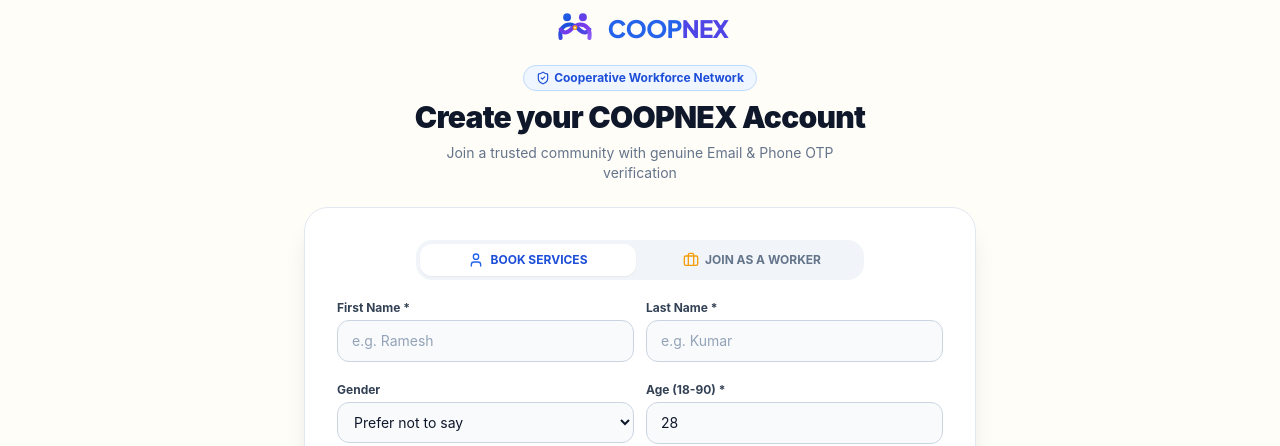
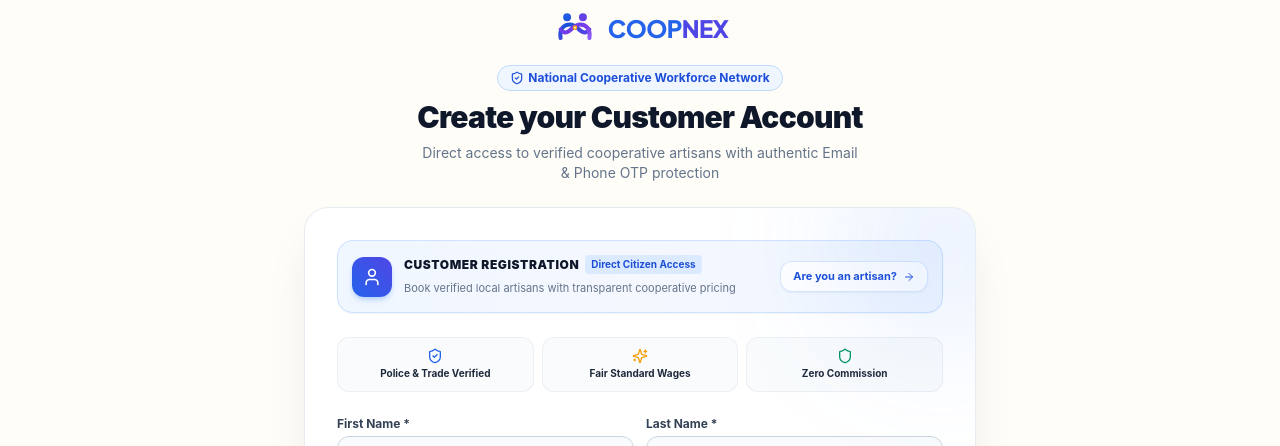
Before and after one commit to SanthoshPyaram/COOPNEX, a React (Vite) app in the folder frontend/: page /register in a window 1280 px wide. Shown: the part 146-592 px from the top of the page. Built offline with nearby package versions, Linux system fonts and the light colour scheme; no server answers.

Commit message:
fix(ui): remove worker role toggle from customer registration, enhance registration UI with animations, and fix home CTA destination

```diff
--- a/frontend/src/components/ProtectedRoute.tsx
+++ b/frontend/src/components/ProtectedRoute.tsx
@@ -13,10 +13,10 @@
   const location = useLocation();
 
   if (!isAuthenticated) {
-    if (location.pathname.startsWith("/admin") || allowedRoles?.includes("SUPER_ADMIN")) {
+    if (location.pathname.startsWith("/admin")) {
       return <Navigate to="/admin/login" state={{ from: location }} replace />;
     }
-    if (location.pathname.startsWith("/worker") || allowedRoles?.includes("WORKER")) {
+    if (location.pathname.startsWith("/worker")) {
       return <Navigate to="/worker/login" state={{ from: location }} replace />;
     }
     return <Navigate to="/login" state={{ from: location }} replace />;
--- a/frontend/src/pages/LandingPage.tsx
+++ b/frontend/src/pages/LandingPage.tsx
@@ -1517,7 +1517,7 @@
         </p>
         <div className="flex flex-wrap justify-center gap-3 pt-2">
           <Link
-            to="/app"
+            to="/services"
             className="btn-primary !min-h-[46px] !px-8 text-sm font-bold shadow-lg"
           >
             <span>{t("cta.bookBtn") || "Book Verified Service"}</span>
--- a/frontend/src/pages/RegisterPage.tsx
+++ b/frontend/src/pages/RegisterPage.tsx
@@ -15,23 +15,27 @@
   ShieldCheck,
   CheckCircle2,
   AlertCircle,
-  Briefcase,
   Eye,
   EyeOff,
   RotateCcw,
   Check,
-  Info
+  Info,
+  Sparkles,
+  Shield
 } from "lucide-react";
 
 export const RegisterPage: React.FC = () => {
   const navigate = useNavigate();
   const [searchParams] = useSearchParams();
-  const initialRole = searchParams.get("role") === "worker" ? "WORKER" : "CUSTOMER";
+
+  // Redirect worker inquiries directly to dedicated artisan onboarding
+  useEffect(() => {
+    if (searchParams.get("role") === "worker") {
+      navigate("/join-worker", { replace: true });
+    }
+  }, [searchParams, navigate]);
 
   const { registerCustomer, sendOtp, verifyOtp } = useAuth();
-
-  // Role Selection
-  const [selectedRole, setSelectedRole] = useState<"CUSTOMER" | "WORKER">(initialRole);
 
   // Personal Details
   const [firstName, setFirstName] = useState("");
@@ -253,20 +257,6 @@
 
     setIsSubmitting(true);
 
-    // If worker role selected, forward to worker onboarding
-    if (selectedRole === "WORKER") {
-      const query = new URLSearchParams({
-        name: `${firstName.trim()} ${lastName.trim()}`,
-        email: email.trim().toLowerCase(),
-        gender,
-        age,
-        authProviderUserId: authProviderUserId || "",
-        emailVerified: "true"
-      }).toString();
-      navigate(`/join-worker?${query}`);
-      return;
-    }
-
     const payload = {
       name: `${firstName.trim()} ${lastName.trim()}`,
       firstName: firstName.trim(),
@@ -311,7 +301,12 @@
         <LanguageDropdown variant="pill" />
       </div>
 
-      <div className="max-w-2xl mx-auto w-full space-y-6 relative z-10">
+      <motion.div
+        initial={{ opacity: 0, y: 15 }}
+        animate={{ opacity: 1, y: 0 }}
+        transition={{ duration: 0.4 }}
+        className="max-w-2xl mx-auto w-full space-y-6 relative z-10"
+      >
         {/* Brand Header */}
         <div className="text-center space-y-2">
           <Link to="/" className="inline-flex items-center gap-2.5">
@@ -320,19 +315,22 @@
           <div className="flex items-center justify-center gap-2">
             <span className="inline-flex items-center gap-1 bg-blue-50 dark:bg-blue-950/40 border border-blue-200 dark:border-blue-800 px-3 py-1 rounded-full text-xs font-bold text-blue-700 dark:text-blue-300">
               <ShieldCheck className="w-3.5 h-3.5" />
-              <span>Cooperative Workforce Network</span>
+              <span>National Cooperative Workforce Network</span>
             </span>
           </div>
           <h1 className="text-2xl sm:text-3xl font-black text-slate-900 dark:text-white tracking-tight">
-            Create your COOPNEX Account
+            Create your Customer Account
           </h1>
           <p className="text-xs sm:text-sm text-slate-500 dark:text-slate-400 max-w-md mx-auto">
-            Join a trusted community with genuine Email &amp; Phone OTP verification
+            Direct access to verified cooperative artisans with authentic Email &amp; Phone OTP protection
           </p>
         </div>
 
-        {/* Form Container */}
-        <div className="bg-white/95 dark:bg-slate-900/95 backdrop-blur-md rounded-3xl border border-slate-200 dark:border-slate-800 shadow-xl p-6 sm:p-8">
+        {/* Form Container with Ambient Glow and Glassmorphism */}
+        <div className="relative bg-white/95 dark:bg-slate-900/95 backdrop-blur-xl rounded-3xl border border-slate-200/80 dark:border-slate-800 shadow-2xl shadow-blue-950/10 p-6 sm:p-8 overflow-hidden">
+          {/* Ambient soft glow background decorations */}
+          <div className="absolute -top-20 -right-20 w-56 h-56 bg-blue-500/10 dark:bg-blue-500/15 rounded-full blur-3xl pointer-events-none" />
+          <div className="absolute -bottom-20 -left-20 w-56 h-56 bg-emerald-500/10 dark:bg-emerald-500/15 rounded-full blur-3xl pointer-events-none" />
           {accountCreatedUser ? (
             /* SUCCESS STATE */
             <div className="space-y-6 text-center py-4">
@@ -375,55 +373,59 @@
 
               <button
                 type="button"
-                onClick={() => navigate(selectedRole === "WORKER" ? "/worker" : "/app")}
+                onClick={() => navigate("/app")}
                 className="w-full max-w-md mx-auto bg-gradient-to-r from-blue-600 via-indigo-600 to-blue-700 hover:from-blue-700 hover:to-indigo-700 text-white font-black py-3 px-5 rounded-xl shadow-md transition-all flex items-center justify-center gap-2 cursor-pointer"
               >
-                <span>PROCEED TO COOPNEX DASHBOARD</span>
+                <span>PROCEED TO CUSTOMER DASHBOARD</span>
                 <ArrowRight className="w-4 h-4 text-amber-300" />
               </button>
             </div>
           ) : (
             /* MAIN REGISTRATION FORM */
             <form onSubmit={handleSubmit} className="space-y-5">
-              {/* Role Switcher */}
-              <div className="grid grid-cols-2 gap-2 p-1 bg-slate-100 dark:bg-slate-800 rounded-2xl max-w-md mx-auto">
-                <button
-                  type="button"
-                  onClick={() => setSelectedRole("CUSTOMER")}
-                  className={`py-2 px-3 rounded-xl text-xs font-bold flex items-center justify-center gap-1.5 transition-all cursor-pointer ${
-                    selectedRole === "CUSTOMER"
-                      ? "bg-white dark:bg-slate-700 text-blue-700 dark:text-blue-300 shadow-sm"
-                      : "text-slate-500 hover:text-slate-800 dark:hover:text-slate-200"
-                  }`}
-                >
-                  <User className="w-4 h-4 text-blue-600" />
-                  <span>BOOK SERVICES</span>
-                </button>
-                <button
-                  type="button"
-                  onClick={() => setSelectedRole("WORKER")}
-                  className={`py-2 px-3 rounded-xl text-xs font-bold flex items-center justify-center gap-1.5 transition-all cursor-pointer ${
-                    selectedRole === "WORKER"
-                      ? "bg-white dark:bg-slate-700 text-amber-600 dark:text-amber-400 shadow-sm"
-                      : "text-slate-500 hover:text-slate-800 dark:hover:text-slate-200"
-                  }`}
-                >
-                  <Briefcase className="w-4 h-4 text-amber-500" />
-                  <span>JOIN AS A WORKER</span>
-                </button>
-              </div>
-
-              {selectedRole === "WORKER" && (
-                <div className="p-3 bg-blue-50 border border-blue-200 rounded-2xl flex items-center gap-3 text-xs text-blue-900">
-                  <div className="w-10 h-10 rounded-xl bg-blue-100 flex items-center justify-center shrink-0 text-[#2563EB]">
-                    <Briefcase className="w-5 h-5" />
+              {/* Customer Account Header Card (Worker switch removed) */}
+              <motion.div
+                initial={{ opacity: 0, y: -8 }}
+                animate={{ opacity: 1, y: 0 }}
+                transition={{ duration: 0.3 }}
+                className="flex flex-col sm:flex-row sm:items-center justify-between gap-3 p-3.5 bg-gradient-to-r from-blue-50/90 via-indigo-50/60 to-blue-50/90 dark:from-blue-950/40 dark:via-indigo-950/20 dark:to-blue-950/40 border border-blue-200/70 dark:border-blue-800/50 rounded-2xl shadow-xs"
+              >
+                <div className="flex items-center gap-3">
+                  <div className="w-10 h-10 rounded-xl bg-gradient-to-tr from-blue-600 to-indigo-600 text-white flex items-center justify-center shadow-md shadow-blue-500/25 shrink-0">
+                    <User className="w-5 h-5" />
                   </div>
                   <div>
-                    <span className="font-bold block">Artisan &amp; Worker Onboarding</span>
-                    <span>Verified cooperative workers receive identity verification, trade assessment, and fair wage protection.</span>
+                    <div className="flex items-center gap-1.5">
+                      <span className="text-xs font-black text-slate-900 dark:text-white uppercase tracking-wider">Customer Registration</span>
+                      <span className="inline-flex items-center px-1.5 py-0.5 rounded text-[10px] font-bold bg-blue-100 dark:bg-blue-900 text-blue-700 dark:text-blue-300">Direct Citizen Access</span>
+                    </div>
+                    <span className="text-[11px] text-slate-500 dark:text-slate-400">Book verified local artisans with transparent cooperative pricing</span>
                   </div>
                 </div>
-              )}
+                <Link
+                  to="/join-worker"
+                  className="group inline-flex items-center gap-1.5 text-[11px] font-bold text-blue-700 dark:text-blue-300 hover:text-blue-800 dark:hover:text-blue-200 bg-white/90 dark:bg-slate-800/90 px-3 py-1.5 rounded-xl border border-blue-200/60 dark:border-blue-700/60 shadow-xs hover:shadow-sm transition-all self-start sm:self-auto shrink-0"
+                >
+                  <span>Are you an artisan?</span>
+                  <ArrowRight className="w-3 h-3 group-hover:translate-x-0.5 transition-transform" />
+                </Link>
+              </motion.div>
+
+              {/* Cooperative Trust Guarantees Strip */}
+              <div className="grid grid-cols-3 gap-2 py-1 text-center">
+                <div className="p-2.5 rounded-xl bg-slate-50/80 dark:bg-slate-800/40 border border-slate-200/60 dark:border-slate-700/60 flex flex-col items-center">
+                  <ShieldCheck className="w-4 h-4 text-blue-600 dark:text-blue-400 mb-0.5" />
+                  <span className="text-[10px] font-bold text-slate-800 dark:text-slate-200">Police &amp; Trade Verified</span>
+                </div>
+                <div className="p-2.5 rounded-xl bg-slate-50/80 dark:bg-slate-800/40 border border-slate-200/60 dark:border-slate-700/60 flex flex-col items-center">
+                  <Sparkles className="w-4 h-4 text-amber-500 mb-0.5" />
+                  <span className="text-[10px] font-bold text-slate-800 dark:text-slate-200">Fair Standard Wages</span>
+                </div>
+                <div className="p-2.5 rounded-xl bg-slate-50/80 dark:bg-slate-800/40 border border-slate-200/60 dark:border-slate-700/60 flex flex-col items-center">
+                  <Shield className="w-4 h-4 text-emerald-600 dark:text-emerald-400 mb-0.5" />
+                  <span className="text-[10px] font-bold text-slate-800 dark:text-slate-200">Zero Commission</span>
+                </div>
+              </div>
 
               {/* Global Error Banner */}
               {formError && (
@@ -811,27 +813,29 @@
               {/* FINAL REGISTRATION SUBMISSION BUTTON */}
               {/* ======================================================== */}
               <div className="pt-3">
-                <button
+                <motion.button
                   type="submit"
+                  whileHover={isFormValid && !isSubmitting ? { scale: 1.01 } : {}}
+                  whileTap={isFormValid && !isSubmitting ? { scale: 0.99 } : {}}
                   disabled={!isFormValid || isSubmitting}
                   className={`w-full py-3.5 px-5 rounded-xl font-black text-sm shadow-md transition-all flex items-center justify-center gap-2 cursor-pointer ${
                     isFormValid
-                      ? "bg-gradient-to-r from-blue-600 via-indigo-600 to-blue-700 hover:from-blue-700 hover:to-indigo-700 text-white shadow-blue-500/20"
+                      ? "bg-gradient-to-r from-blue-600 via-indigo-600 to-blue-700 hover:from-blue-700 hover:to-indigo-700 text-white shadow-lg shadow-blue-600/25 ring-2 ring-blue-500/20"
                       : "bg-slate-200 dark:bg-slate-800 text-slate-400 dark:text-slate-500 cursor-not-allowed border border-slate-300/40 dark:border-slate-700/40"
                   }`}
                 >
                   {isSubmitting ? (
                     <span className="flex items-center gap-2">
                       <span className="w-4 h-4 border-2 border-white/30 border-t-white rounded-full animate-spin" />
-                      <span>Creating COOPNEX Account...</span>
+                      <span>Creating Customer Account...</span>
                     </span>
                   ) : (
                     <>
-                      <span>CREATE ACCOUNT</span>
+                      <span>CREATE CUSTOMER ACCOUNT</span>
                       <ArrowRight className={`w-4 h-4 ${isFormValid ? "text-amber-300" : "text-slate-400"}`} />
                     </>
                   )}
-                </button>
+                </motion.button>
 
                 {/* Helpful Validation Hint */}
                 {!isFormValid && (
@@ -853,7 +857,7 @@
             Sign in here
           </Link>
         </div>
-      </div>
+      </motion.div>
     </AnimatedCoopBackground>
   );
 };
```
Also changed, not shown: 4 other files (tests, documents, lock files or other folders).
